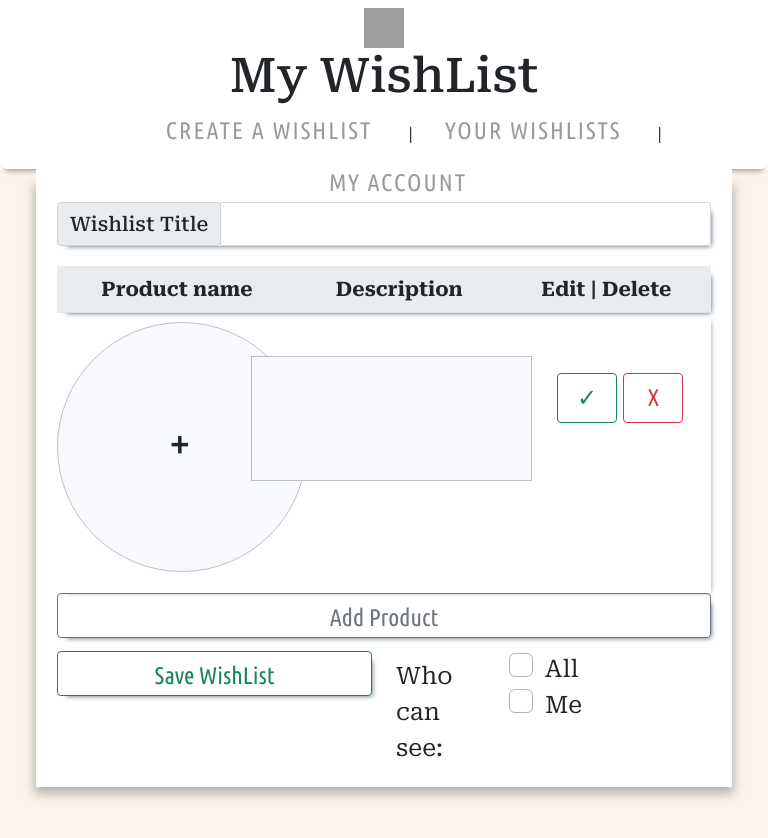
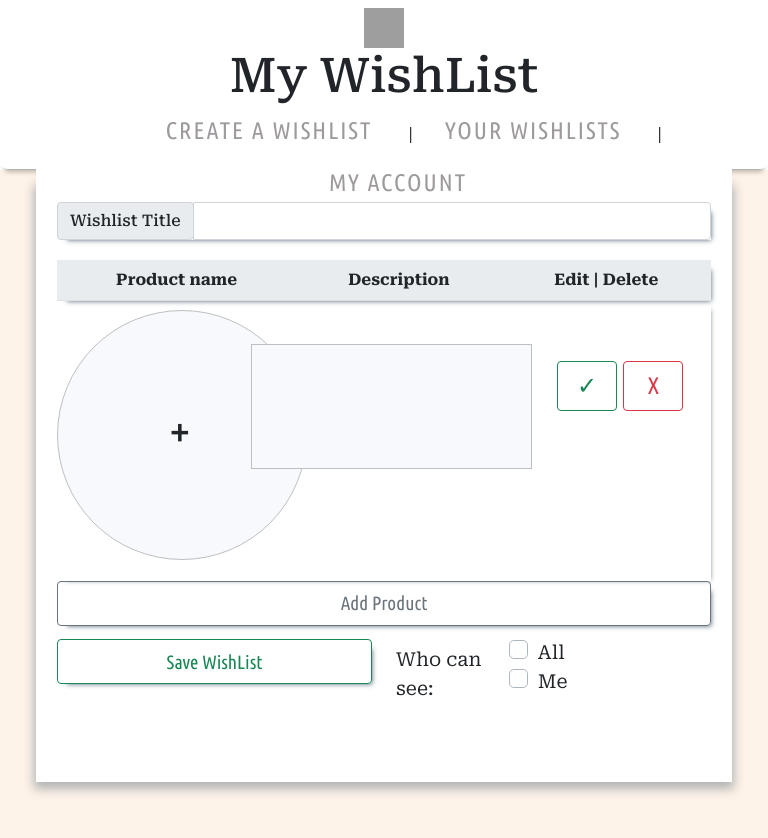
Before and after one commit to AnigalHub/WishList, a Vue app in the folder wish_list.client/: page /createWishlist in a window 768 px wide. Shown: the top 838 px of the page. Built offline with nearby package versions, Linux system fonts and the light colour scheme; grey boxes are pictures that could not be loaded.

Commit message:
добавлены адаптивные стили на маленькие экраны

```diff
--- a/wish_list.client/src/components/createWishlist.vue
+++ b/wish_list.client/src/components/createWishlist.vue
@@ -116,4 +116,15 @@
         background-position: center center;
         background-size: 50% 50%;
     }
+    @media screen and (min-width: 500px) and (max-width: 768px) {
+        table,.input-group-text{
+            font-size: 1rem !important;
+        }
+        .add,.save, .whois,.who{
+            font-size: 1.2rem !important;
+        }
+        input{
+            height: auto;
+        }
+    }
 </style>
```
